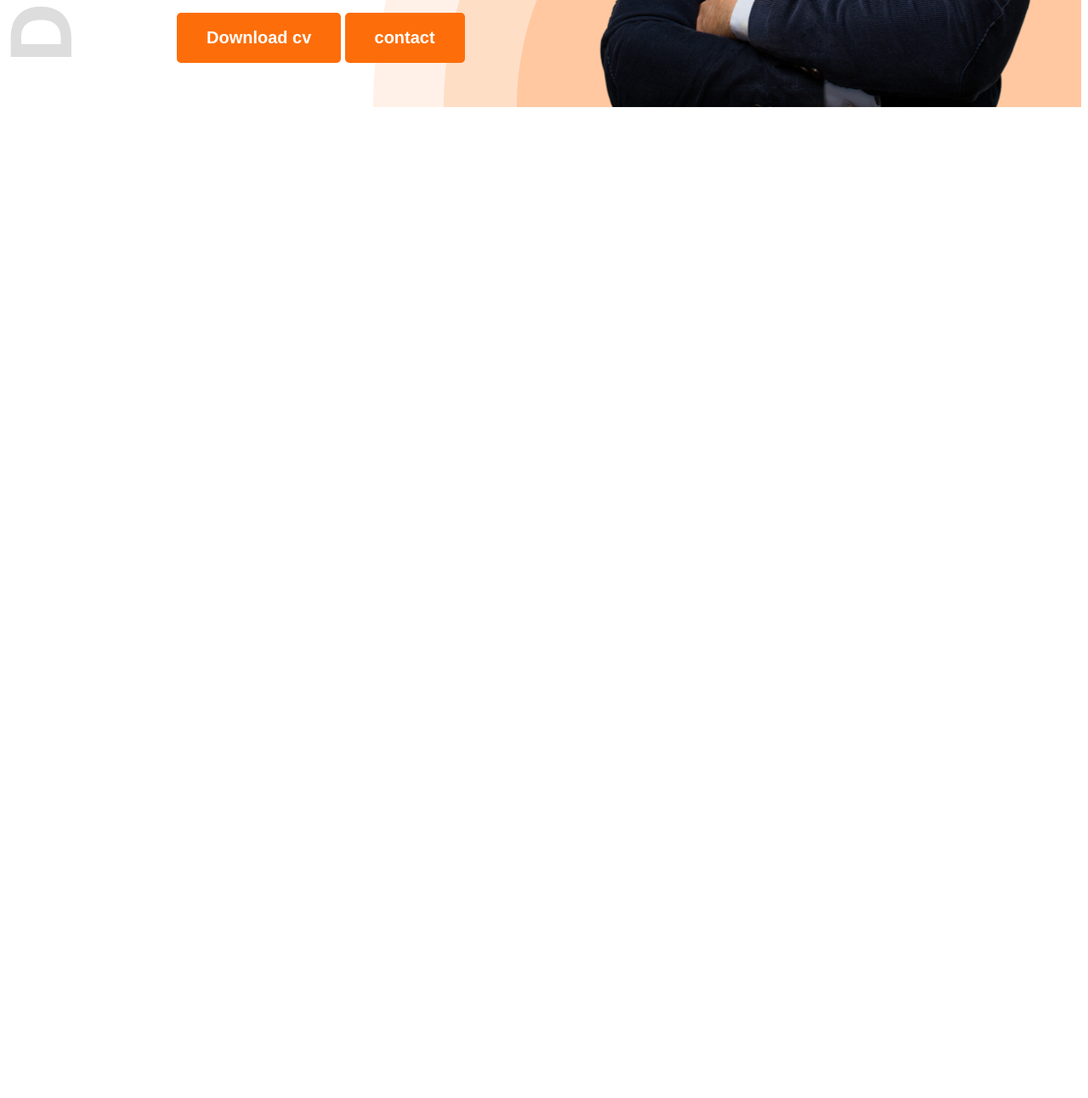
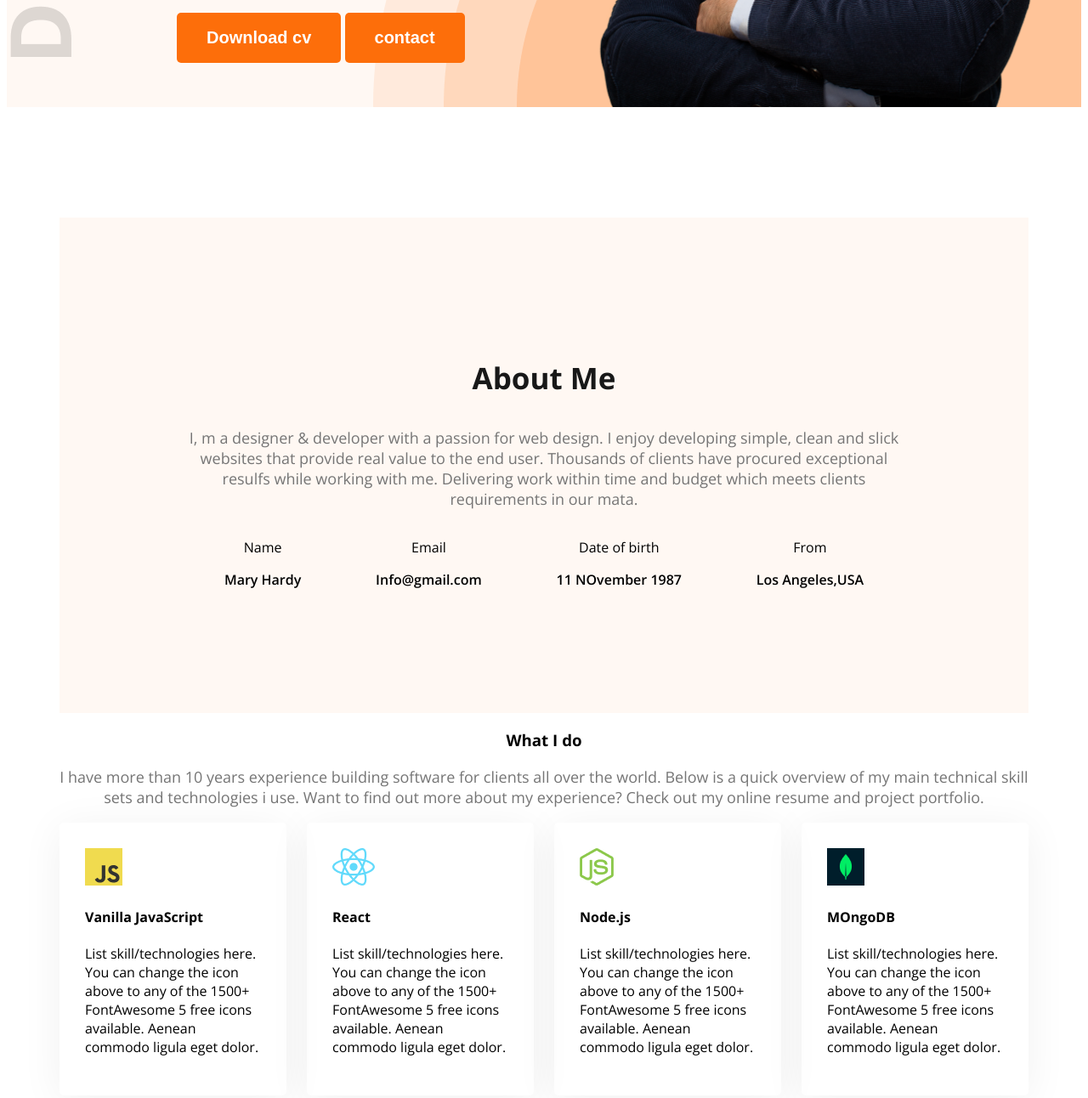
Before and after one commit to Ahmmedfahimbin/webdeveloper-porttfolio, a plain HTML site: page index.html in a window 1280 px wide. Shown: the part 704-1996 px from the top of the page at 85% size. Before the commit the page ends 838 px from the top, so only its background shows below. Drawn offline with nearby package versions, Linux system fonts and the light colour scheme.

Commit message:
added portfolio.css

```diff
--- a/index.html
+++ b/index.html
@@ -10,7 +10,7 @@
     <link rel="stylesheet" href="style/portfolio.css">
 </head>
 <body class="open-sans-normal">
-    <header class="header">
+    <header class="header bg-color">
         <nav>
             <h3 class="nav-title">Ma<span class="text-primary">r</span>y</h3>
             <ul>
@@ -31,7 +31,55 @@
         </div>
     </header>
     <main>
-
+        <section class="about bg-color">
+            <h3 class="section-title">About Me</h3>
+            <p class="section-description">I, m a designer & developer with a passion for web design. I enjoy developing simple, clean and slick websites that provide real value to the end user. Thousands of clients have procured exceptional resulfs while working with me. Delivering work within time and budget which meets clients requirements in our mata.</p>
+            <div class="about-items">
+                <div class="about-item">
+                    <p class="item-title">Name</p>
+                    <p class="item-description">Mary Hardy</p>
+                </div>
+                <div class="about-item">
+                    <p class="item-title">Email</p>
+                    <p class="item-description">Info@gmail.com</p>
+                </div>
+                <div class="about-item">
+                    <p class="item-title">Date of birth</p>
+                    <p class="item-description">11 NOvember 1987</p>
+                </div>
+                <div class="about-item">
+                    <p class="item-title">From</p>
+                    <p class="item-description">Los Angeles,USA</p>
+                </div>
+            </div>
+        </section>
+        <!-- what i do section -->
+         <section class="skills">
+            <h3 class="section title text-center">What I do</h3>
+            <p class="section-description text-center">I have more than 10 years experience building software for clients all over the world. Below is a quick overview of my main technical skill sets and technologies i use. Want to find out more about my experience? Check out my online resume and project portfolio.</p>
+            <div class="skills-container">
+                <div class="skill">
+                    <img src="images/icons/js.png" alt="">
+                    <h4 class="skill-title">Vanilla JavaScript</h4>
+                    <p class="skill-description">List skill/technologies here. You can change the icon above to any of the 1500+ FontAwesome 5 free icons available. Aenean commodo ligula eget dolor.</p>
+                </div>
+                <div class="skill">
+                    <img src="images/icons/react.png" alt="">
+                    <h4 class="skill-title">React</h4>
+                    <p class="skill-description">List skill/technologies here. You can change the icon above to any of the 1500+ FontAwesome 5 free icons available. Aenean commodo ligula eget dolor.</p>
+                </div>
+                <div class="skill">
+                    <img src="images/icons/nodejs.png" alt="">
+                    <h4 class="skill-title">Node.js</h4>
+                    <p class="skill-description">List skill/technologies here. You can change the icon above to any of the 1500+ FontAwesome 5 free icons available. Aenean commodo ligula eget dolor.</p>
+                </div>
+                <div class="skill">
+                    <img src="images/icons/mongo.png" alt="">
+                    <h4 class="skill-title">MOngoDB</h4>
+                    <p class="skill-description">List skill/technologies here. You can change the icon above to any of the 1500+ FontAwesome 5 free icons available. Aenean commodo ligula eget dolor.</p>
+                </div>
+            </div>
+         </section>
     </main>
     <footer>
 
--- a/style/portfolio.css
+++ b/style/portfolio.css
@@ -22,7 +22,21 @@
     padding: 18px 35px;
     border-radius: 5px;
 }
-
+.bg-color{
+    background-color: #FFF8F3;
+}
+.section-title{
+    font-size: 35px;
+    font-weight: bold;
+    color: #181818;
+}
+.section-description{
+    font-size: 18px;
+    color: #757575;
+}
+.text-center{
+    text-align: center;
+}
 /* header */
 .header{
     background-image: url('../images/developer.png'),url('../images/header_bg.png');
@@ -86,3 +100,39 @@ nav li a{
 .banner-picture{
     width: 580px;
 }
+
+/* main style */
+main{
+    max-width: 1140px;
+    margin: 0 auto;
+}
+main{
+    margin-top: 130px;
+    margin-bottom: 130px;
+}
+/* about style */
+
+.about{
+    border: 10px;
+    padding: 130px 150px;
+    text-align: center;
+}
+.about-items{
+    display: flex;
+    justify-content: space-around;
+}
+.item-description{
+font-weight: 600;
+}
+
+/* skills section */
+.skills-container{
+    display: flex;
+    gap: 24px;
+}
+
+.skill{
+    padding: 30px;
+    border-radius: 5px;
+    box-shadow: 0px 6px 50px 0px rgba(0,0,0,0.06);
+}
```
